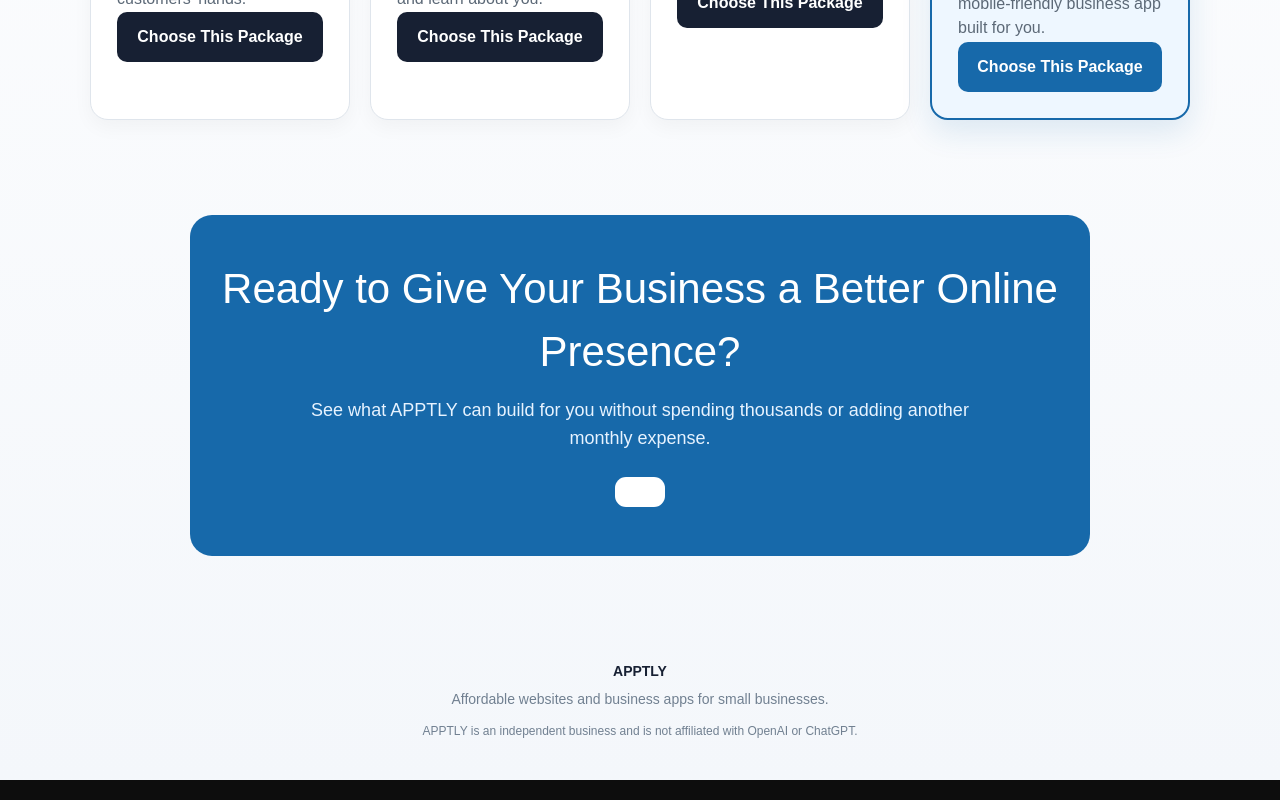
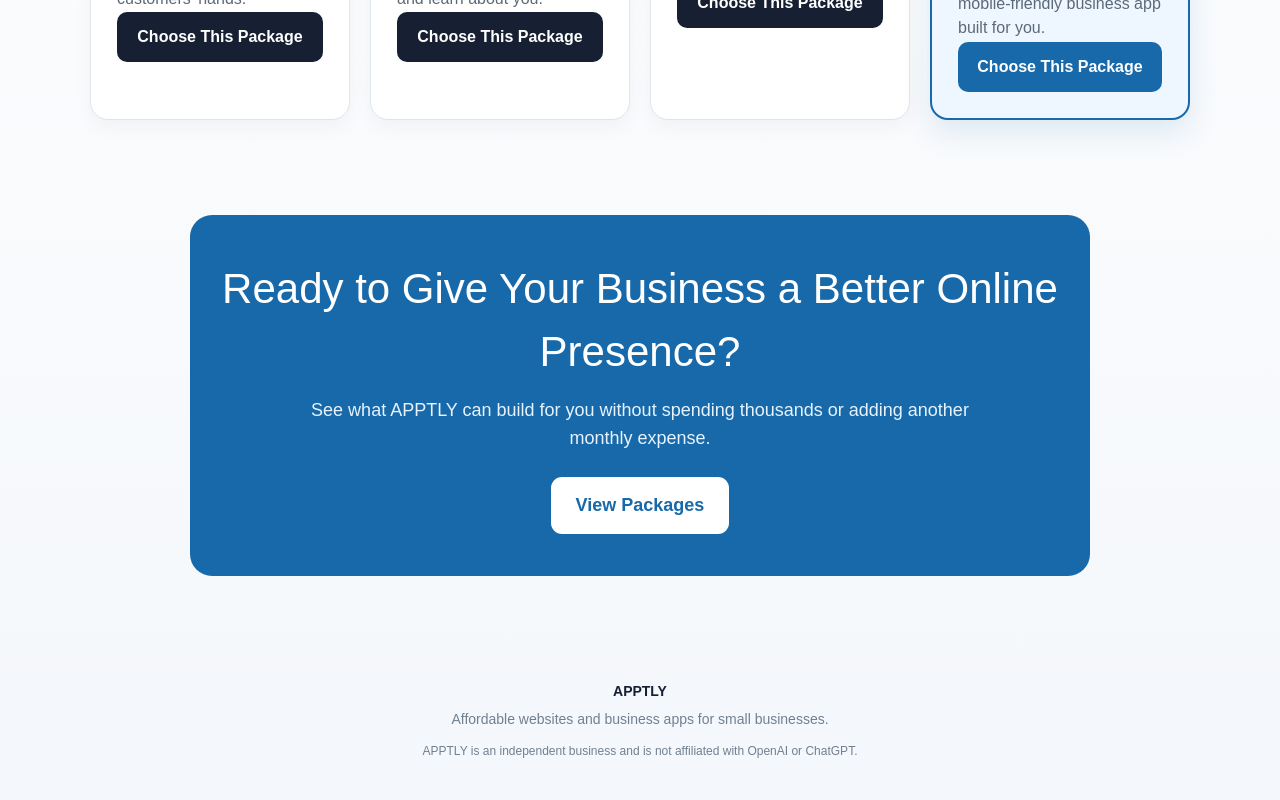
Before and after one commit to myapptly/apptly-website, a Next.js app: page /chatgpt in a window 1280 px wide. Shown: the part 1866-2666 px from the top of the page. Built offline with nearby package versions, Linux system fonts and the light colour scheme.

Commit message:
Fix View Packages

```diff
--- a/app/chatgpt/page.tsx
+++ b/app/chatgpt/page.tsx
@@ -466,7 +466,7 @@ export default function ChatGPTLandingPage() {
           </p>
 
           <a
-            href="/checkout?package=website-app"
+            href="#packages"
             style={{
               display: "inline-block",
               background: "#ffffff",
@@ -478,6 +478,8 @@ export default function ChatGPTLandingPage() {
               borderRadius: 11,
             }}
           >
+
+            View Packages
 
           </a>
         </div>
```
